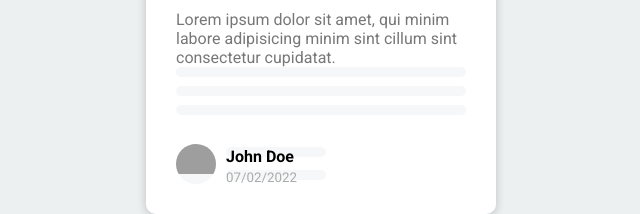
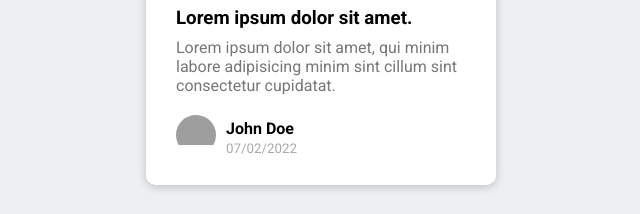
Before and after one commit to Croobat/loading-placeholder, a plain HTML site: page index.html in a window 1280 px wide. Shown: the part 419-633 px from the top of the page, without its empty margins (319-959 px from the left). Drawn offline with Linux system fonts and the light colour scheme; grey boxes are pictures that could not be loaded.

Commit message:
finished project

```diff
--- a/index.html
+++ b/index.html
@@ -8,29 +8,27 @@
   </head>
   <body>
     <div class="card">
-      <div class="card-header animated-bg" id="header">
-        <img src="https://images.unsplash.com/photo-1496181133206-80ce9b88a853?ixlib=rb=1.2.1&ixid=eyJhcHBfaWQiOjEyMDd8&auto=format&fit=crop&w=2102&q=80" alt="Laptop placeholder">
-      </div>
+      <div class="card-header animated-bg" id="header">&nbsp;</div>
 
       <div class="card-content">
         <h3 class="card-title animated-bg animated-bg-text" id="title">
-          Lorem ipsum dolor sit amet.
+          &nbsp;
         </h3>
           <p class="card-excerpt" id="excerpt">
-            Lorem ipsum dolor sit amet, qui minim labore adipisicing minim sint cillum sint consectetur cupidatat.
+            &nbsp;
             <span class="animated-bg animated-bg-text">&nbsp;</span>
             <span class="animated-bg animated-bg-text">&nbsp;</span>
             <span class="animated-bg animated-bg-text">&nbsp;</span>
           </p>
           <div class="author">
             <div class="profile-img animated-bg" id="profile_img">
-              <img src="https://randomuser.me/api/portraits/men/4.jpg" alt="">
+            &nbsp;
             </div>
             <div class="author-info">
               <strong class="animated-bg animated-bg-text" id="name">
-                John Doe
+                &nbsp;
               </strong>
-              <small class="animated-bg animated-bg-text" id="date">07/02/2022</small>
+              <small class="animated-bg animated-bg-text" id="date">&nbsp</small>
             </div>
           </div>
       </div>
--- a/js/script.js
+++ b/js/script.js
@@ -0,0 +1,22 @@
+const header = document.getElementById('header')
+const title = document.getElementById('title')
+const excerpt = document.getElementById('excerpt')
+const profile_img = document.getElementById('profile_img')
+const name = document.getElementById('name')
+const date = document.getElementById('date')
+
+const animated_bgs = document.querySelectorAll('.animated-bg')
+const animated_bg_texts = document.querySelectorAll('animated-bg-text')
+
+setTimeout( getData, 2500);
+function getData() {
+  header.innerHTML = '<img src="https://images.unsplash.com/photo-1496181133206-80ce9b88a853?ixlib=rb=1.2.1&ixid=eyJhcHBfaWQiOjEyMDd8&auto=format&fit=crop&w=2102&q=80" alt="Laptop placeholder" />'
+  title.innerHTML = 'Lorem ipsum dolor sit amet.'
+  excerpt.innerHTML = 'Lorem ipsum dolor sit amet, qui minim labore adipisicing minim sint cillum sint consectetur cupidatat.'
+  profile_img.innerHTML = '<img src="https://randomuser.me/api/portraits/men/4.jpg" alt="">'
+  name.innerHTML = 'John Doe'
+  date.innerHTML = '07/02/2022'
+
+  animated_bgs.forEach(bg => bg.classList.remove('animated-bg'))
+  animated_bg_texts.forEach(bg => bg.classList.remove('animated-bg-text'))
+}
```
